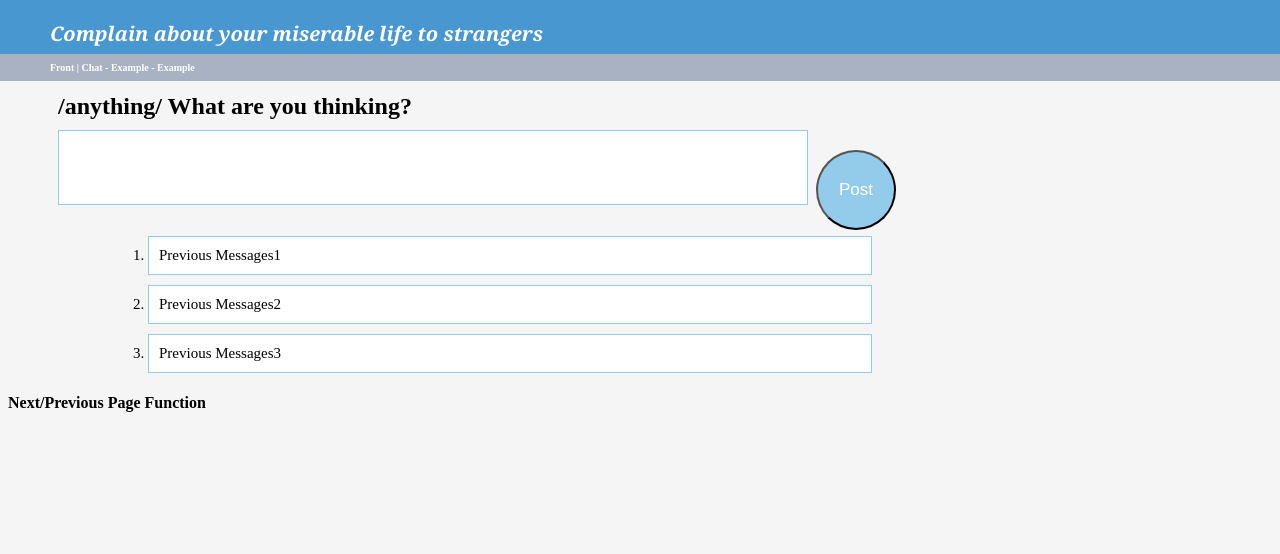
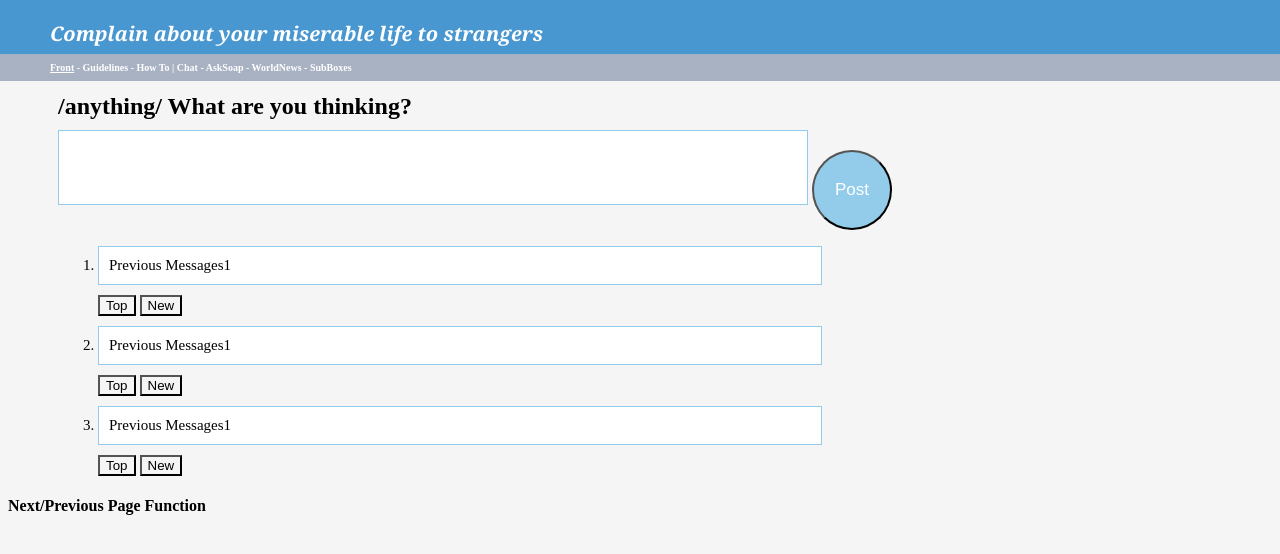
Before and after one commit to theRealJamesClark/codecreateproject, a plain HTML site: page index.html in a window 1280 px wide. Shown: the part 72-626 px from the top of the page. Drawn offline with Linux system fonts and the light colour scheme.

Commit message:
Add files via upload

```diff
--- a/header.css
+++ b/header.css
@@ -27,3 +27,8 @@
 	font-size: 10;
 
 }
+
+.topbar {
+	background-color: #A9B2C3;
+	color: white;
+}
--- a/index.html
+++ b/index.html
@@ -4,7 +4,8 @@
         <title> SoapBox </title>
 		<h1 id="heading"> SoapBox </h1>
 		<h2 id="subheading"> Complain about your miserable life to strangers </h2>
-		<h1 id="subBoxes"> Front | Chat - Example - Example </h1>
+		<h1 id="subBoxes"> <a class="topbar" href="index.html">Front</a> - Guidelines - How To | Chat - AskSoap - WorldNews - SubBoxes </h1>
+
 
     </head>
 	<body>
@@ -14,9 +15,9 @@
 			<input type="submit" value="Post" />
 		</form>
 		<ol id="list">
-			<li class="messages"> Previous Messages1 </li>
-			<li class="messages"> Previous Messages2 </li>
-			<li class="messages"> Previous Messages3 </li>
+			<li class="messages"> Previous Messages1 </li> <button class="top"> Top </button> <button class="new"> New </button>
+			<li class="messages"> Previous Messages1 </li> <button class="top"> Top </button> <button class="new"> New </button>
+			<li class="messages"> Previous Messages1 </li> <button class="top"> Top </button> <button class="new"> New </button>
 
 		</ol>
 		<h4> Next/Previous Page Function <h4>
--- a/messages.css
+++ b/messages.css
@@ -3,9 +3,10 @@
 	border-left: 1.5px solid #93CCEA;
 	border-right: 1.5px solid #93CCEA;
 	border-bottom: 1.5px solid #93CCEA;
+
 	background-color: white;
+	cursor: pointer;
 
-	cursor: pointer;
 
 
 	padding-right: 10px;
@@ -18,10 +19,14 @@
 	margin-bottom: 10px;
 
 	font-size: 15;
-	position: relative; left: 100px;
+	position: relative; left: 50px;
 }
-
-
+.top {
+	position:relative; left: 50px;
+}
+.new {
+	position:relative; left: 50px;
+}
 
 #list {
 
--- a/sendmessage.css
+++ b/sendmessage.css
@@ -8,7 +8,7 @@
 	border-right: 1.5px solid #93CCEA;
 	border-bottom: 1.5px solid #93CCEA;
 	background-color: white;
-	padding: 15px 15px 15px 15px;
+
 	font-size: 17;
 	position:relative; left: 50px;
 	margin-bottom: -10px;
@@ -25,7 +25,8 @@ input[type="submit"] {
 	height: 80px;
 	background: #93CCEA;
 	border-radius: 50px;
-	position:relative; left: 54px;
-	margin-bottom: -10px;
+	position:relative; left:50px;
 
+	overflow: hidden;
+	cursor: pointer;
 }
```
Also changed, not shown: app.js (+1 -6 lines).
